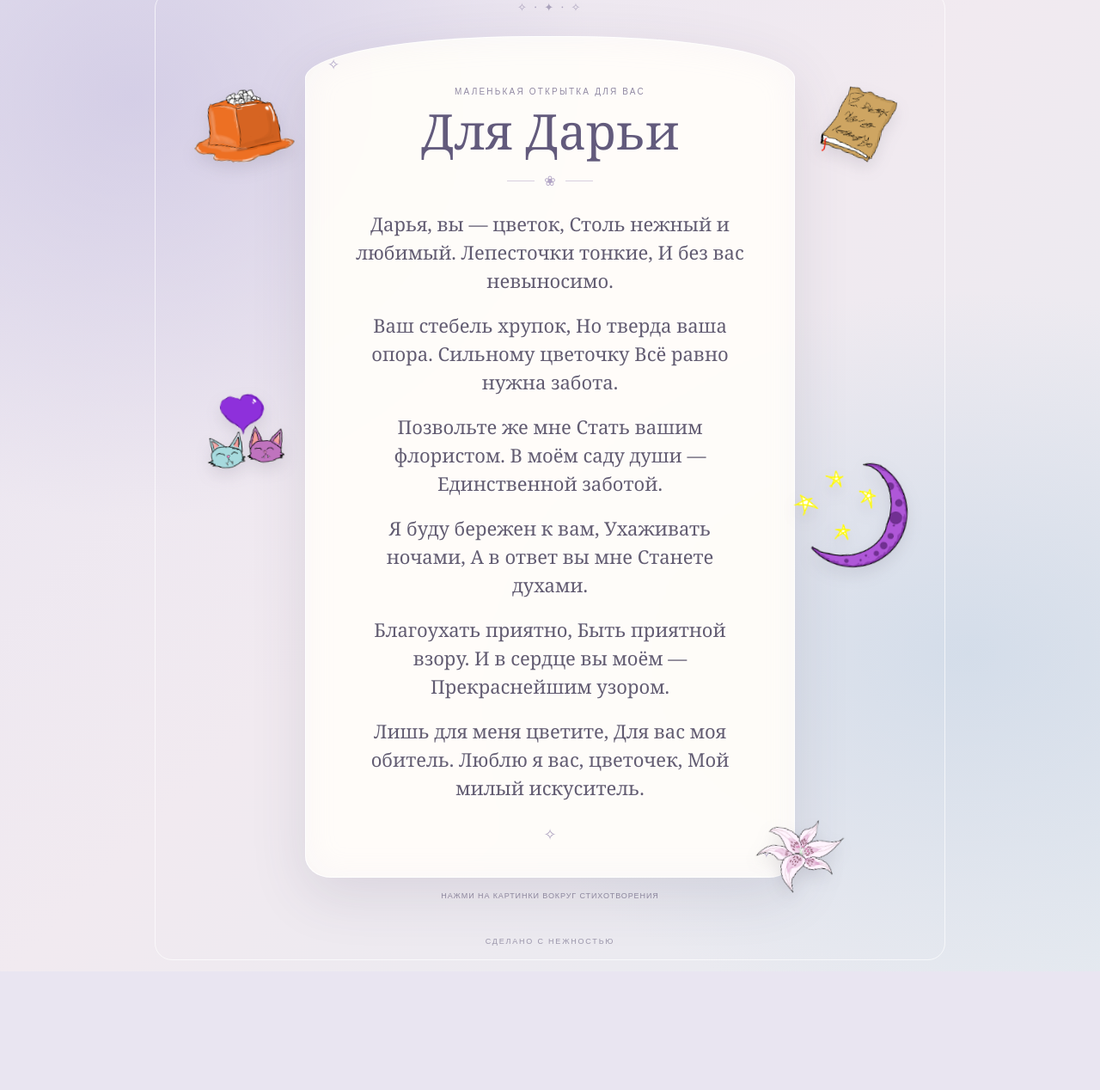
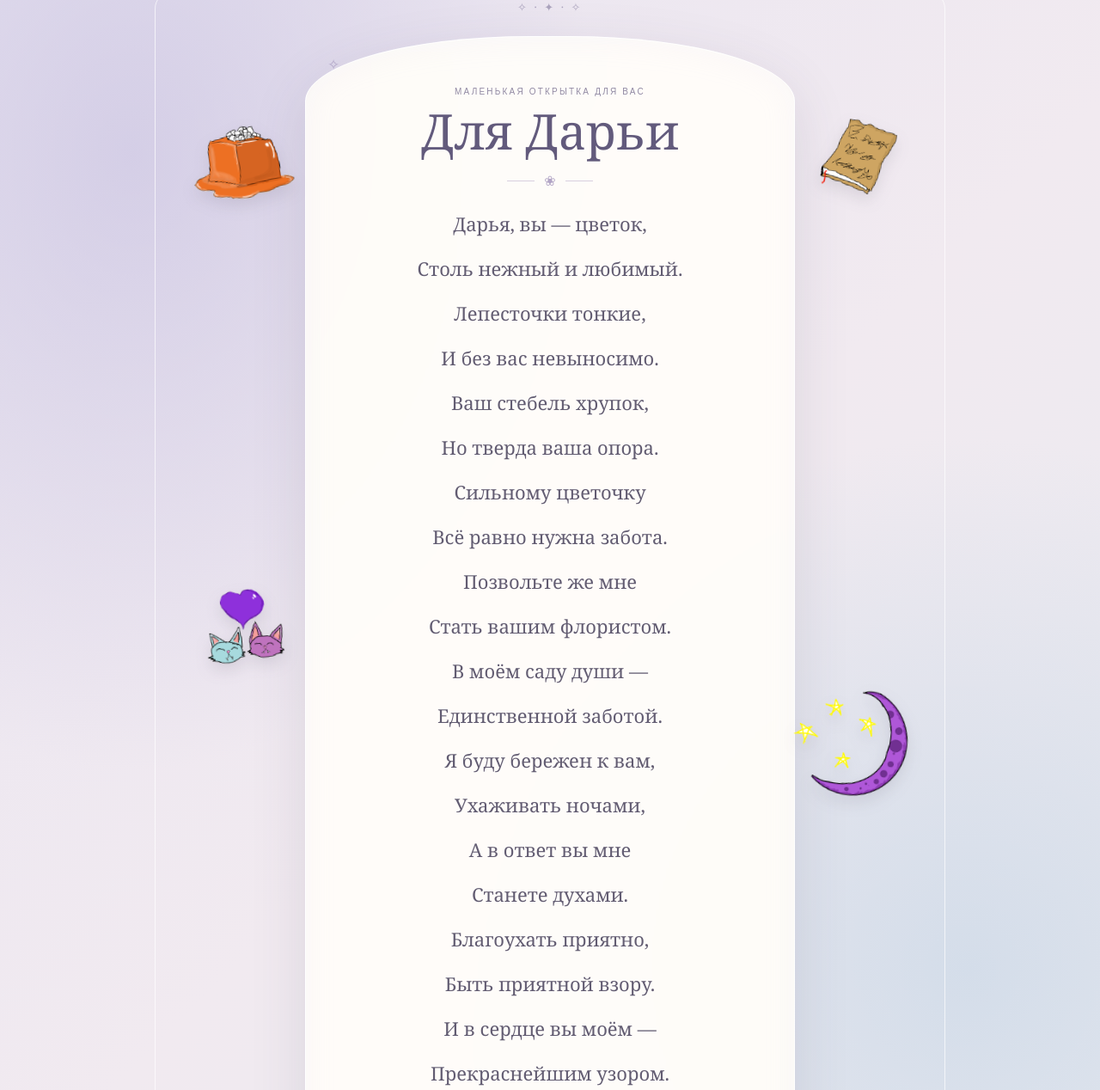
Before and after one commit to Lourence12/ForMyD, a plain HTML site: page index.html in a window 1280 px wide. Shown: the part 23-1291 px from the top of the page at 86% size. Before the commit the page ends 1153 px from the top, so only its background shows below. Drawn offline with Linux system fonts and the light colour scheme.

Commit message:
Refactor poem into individual paragraphs
Replaced the original poem with a repeated version in separate paragraphs.

```diff
--- a/index.html
+++ b/index.html
@@ -68,30 +68,30 @@ h1{margin:0;color:#625a7c;font:500 clamp(39px,6vw,57px)/1 Georgia,serif}
 <h1>Для Дарьи</h1>
 <div class="divider" aria-hidden="true"><span></span>❀<span></span></div>
 <div class="poem">
-<p>Дарья, вы — цветок,
-Столь нежный и любимый.
-Лепесточки тонкие,
-И без вас невыносимо.</p>
-<p>Ваш стебель хрупок,
-Но тверда ваша опора.
-Сильному цветочку
-Всё равно нужна забота.</p>
-<p>Позвольте же мне
-Стать вашим флористом.
-В моём саду души —
-Единственной заботой.</p>
-<p>Я буду бережен к вам,
-Ухаживать ночами,
-А в ответ вы мне
-Станете духами.</p>
-<p>Благоухать приятно,
-Быть приятной взору.
-И в сердце вы моём —
-Прекраснейшим узором.</p>
-<p>Лишь для меня цветите,
-Для вас моя обитель.
-Люблю я вас, цветочек,
-Мой милый искуситель.</p>
+<p>Дарья, вы — цветок,</p>
+<p>Столь нежный и любимый.</p>
+<p>Лепесточки тонкие,</p>
+<p>И без вас невыносимо.</p>
+<p>Ваш стебель хрупок,</p>
+<p>Но тверда ваша опора.</p>
+<p>Сильному цветочку</p>
+<p>Всё равно нужна забота.</p>
+<p>Позвольте же мне</p>
+<p>Стать вашим флористом.</p>
+<p>В моём саду души —</p>
+<p>Единственной заботой.</p>
+<p>Я буду бережен к вам,</p>
+<p>Ухаживать ночами,</p>
+<p>А в ответ вы мне</p>
+<p>Станете духами.</p>
+<p>Благоухать приятно,</p>
+<p>Быть приятной взору.</p>
+<p>И в сердце вы моём —</p>
+<p>Прекраснейшим узором.</p>
+<p>Лишь для меня цветите,</p>
+<p>Для вас моя обитель.</p>
+<p>Люблю я вас, цветочек,</p>
+<p>Мой милый искуситель.</p>
 </div>
 <div class="signature" aria-hidden="true">✧</div>
 </article>
```
